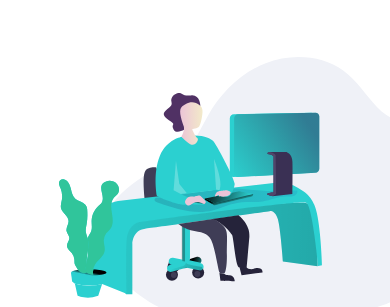
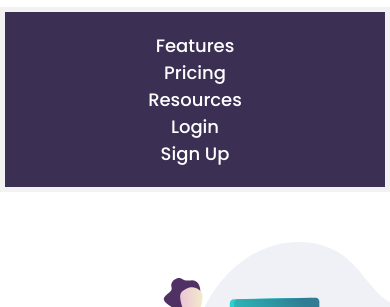
Before and after one commit to femizi/url-shortening-api-master, a plain HTML site: page index.html in a window 390 px wide. Shown: the part 51-358 px from the top of the page. Drawn offline with Linux system fonts and the light colour scheme.

Commit message:
added steps

```diff
--- a/index.html
+++ b/index.html
@@ -32,6 +32,17 @@
   <img src="images/icon-hamburger.svg" alt="" />
 </div>
 </header>
+<div class="header-hidden">
+  <div>
+    <a href="#" target="_blank" rel="noopener noreferrer">Features</a>
+    <a href="#" target="_blank" rel="noopener noreferrer">Pricing</a>
+    <a href="#">Resources</a>
+  </div>
+<div>
+  <a href="#">Login</a>
+  <a href="#" class="btn-1">Sign Up</a>
+</div>
+</div>
 <div class="hero">
   <div>
  <h1>More than just shorter links</h1>
@@ -174,5 +185,6 @@ Track how your links are performing across the web with our advanced statistics
     Challenge by <a href="https://www.frontendmentor.io?ref=challenge" target="_blank">Frontend Mentor</a>.
     Coded by <a href="#">Your Name Here</a>.
   </div>
+  <script src="script.js"></script>
 </body>
 </html>
--- a/style.css
+++ b/style.css
@@ -77,6 +77,9 @@ body{
     box-shadow: 0 3px 10px -2px #333;
     color: white;
     background-color: hsl(180, 66%, 70%);
+}
+.header-hidden{
+    display: none;
 }
 .hero{
     padding-left: 10vw;
@@ -344,4 +347,23 @@ h1{
     grid-template-columns: 1fr;
     text-align: center;
 }
+.header-hidden{
+    display: flex;
+    flex-direction: column;
+    align-items: center;
+    background-color: hsl(257, 27%, 26%);
+    margin: 5px ;
+    color: #fff;
+    padding: 20px 0;
 }
+.header-hidden div{
+    display: flex;
+    flex-direction: column;
+}
+.header-hidden div a {
+    color: #fff;
+    text-decoration: none;
+    cursor: pointer;
+    text-align: center;
+}
+}
```
Also changed, not shown: script.js (added).
